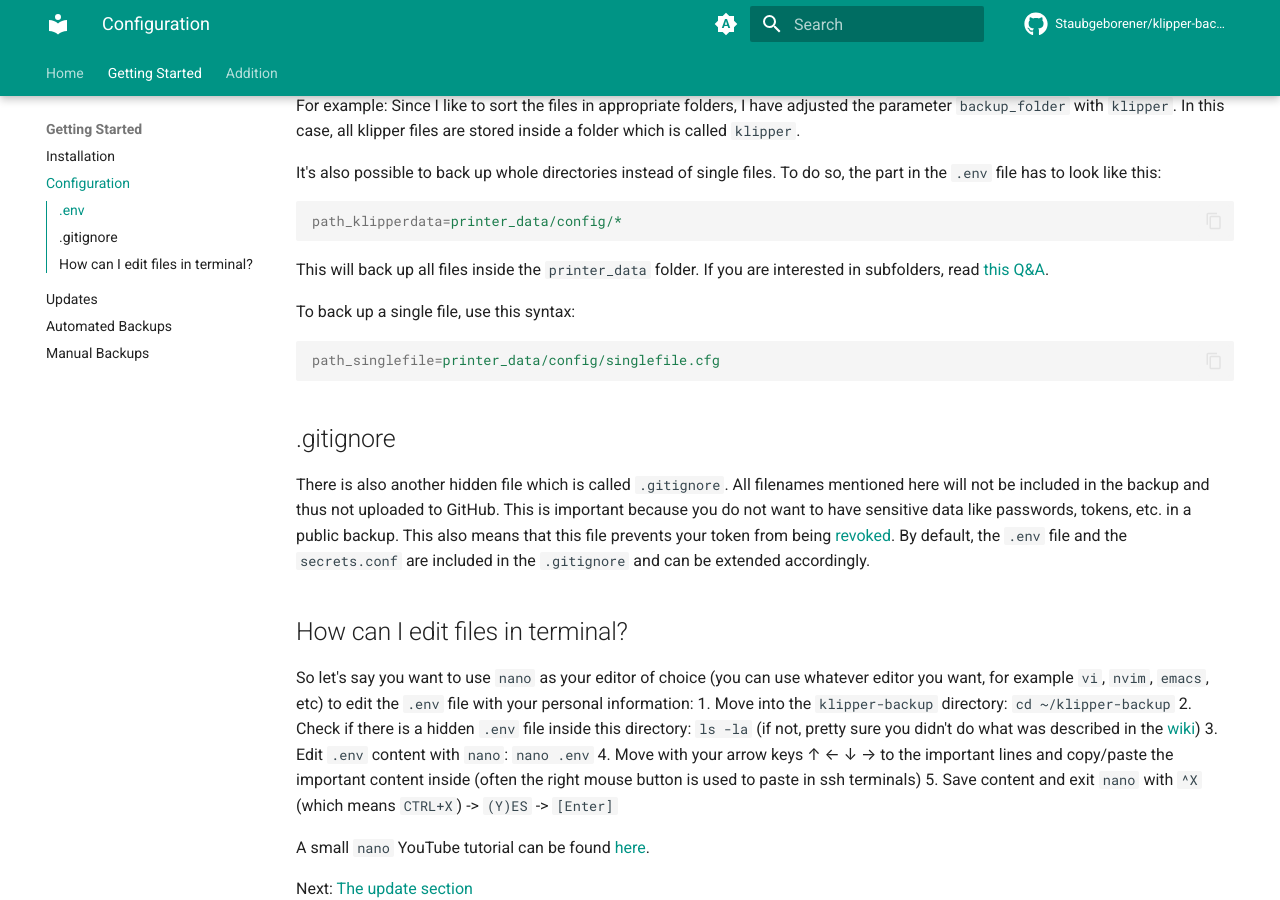
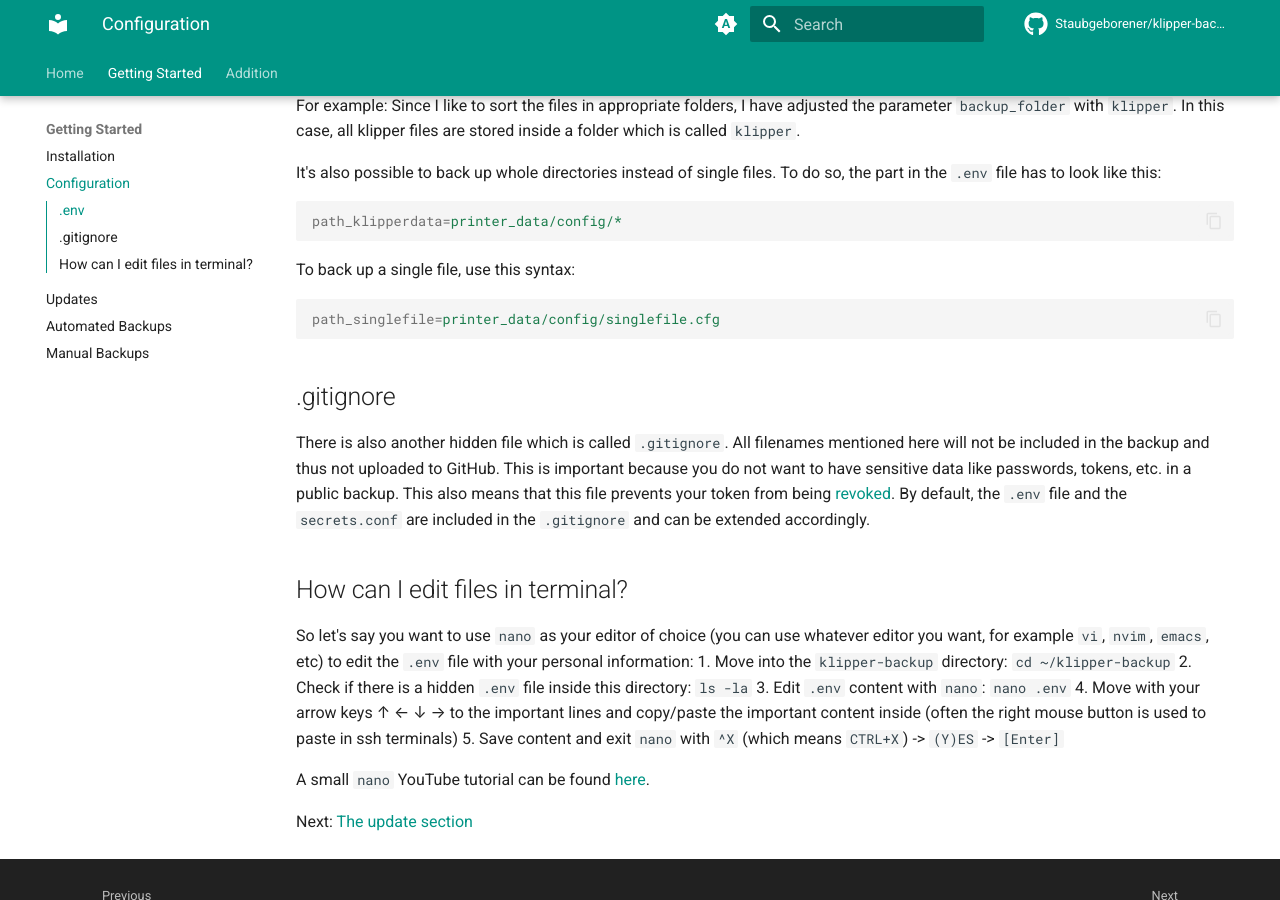
Before and after one commit to Staubgeborener/Klipper-Backup, an MkDocs documentation site: the page built from docs/configuration.md, in a window 1280 px wide and 900 px high, scrolled down 597 px. Built offline with MkDocs 1.6.1 and Material for MkDocs 9.7.7, drawn with Linux system fonts in a browser that asks for light colours; comment, search, counter and statistics services are not loaded.

Commit message:
change configuration.md

````diff
--- a/docs/configuration.md
+++ b/docs/configuration.md
@@ -19,7 +19,6 @@ It's also possible to back up whole directories instead of single files. To do s
 ```ini
 path_klipperdata=printer_data/config/*
 ```
-This will back up all files inside the `printer_data` folder. If you are interested in subfolders, read [this Q&A](https://github.com/Staubgeborener/klipper-backup/wiki/Questions-and-Answers#question-i-want-to-push-folders-recursively-with-subfolders-how-does-it-work).
 
 To back up a single file, use this syntax:
 ```ini
@@ -34,7 +33,7 @@ By default, the `.env` file and the `secrets.conf` are included in the `.gitigno
 
 So let's say you want to use `nano` as your editor of choice (you can use whatever editor you want, for example `vi`, `nvim`, `emacs`, etc) to edit the `.env` file with your personal information:
 1. Move into the `klipper-backup` directory: `cd ~/klipper-backup`
-2. Check if there is a hidden `.env` file inside this directory: `ls -la` (if not, pretty sure you didn't do what was described in the [wiki](https://github.com/Staubgeborener/klipper-backup/wiki/Installation#choose-the-way-of-implementation))
+2. Check if there is a hidden `.env` file inside this directory: `ls -la`
 3. Edit `.env` content with `nano`: `nano .env`
 4. Move with your arrow keys ↑ ← ↓ → to the important lines and copy/paste the important content inside (often the right mouse button is used to paste in ssh terminals)
 5. Save content and exit `nano` with `^X` (which means `CTRL+X`) -> `(Y)ES` -> `[Enter]`
````
